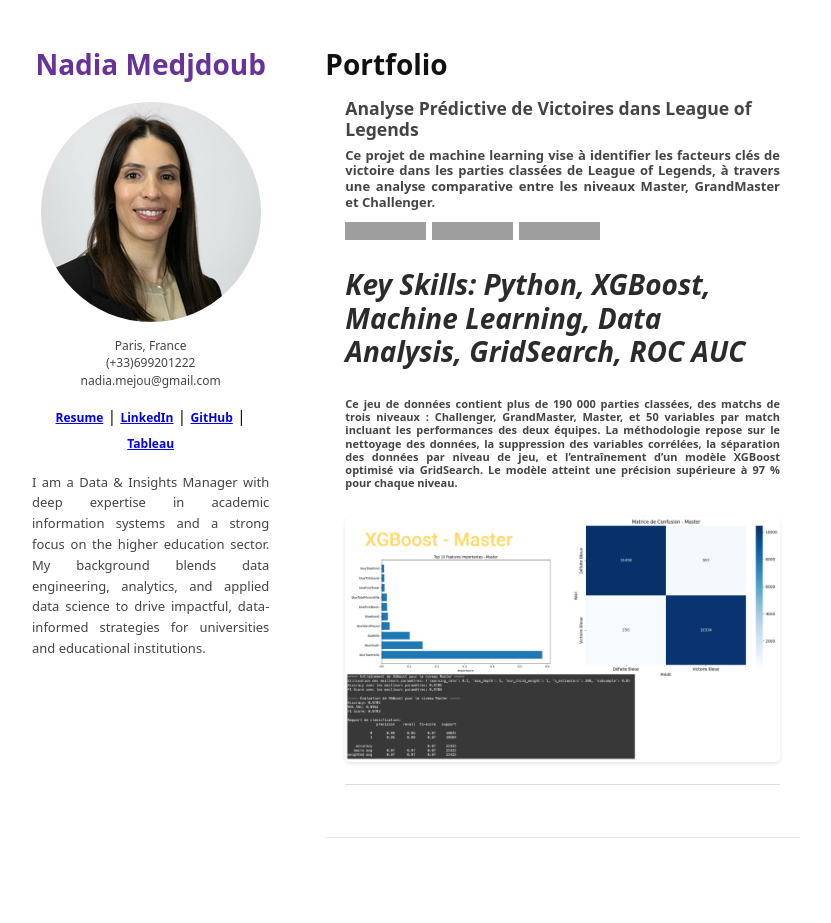
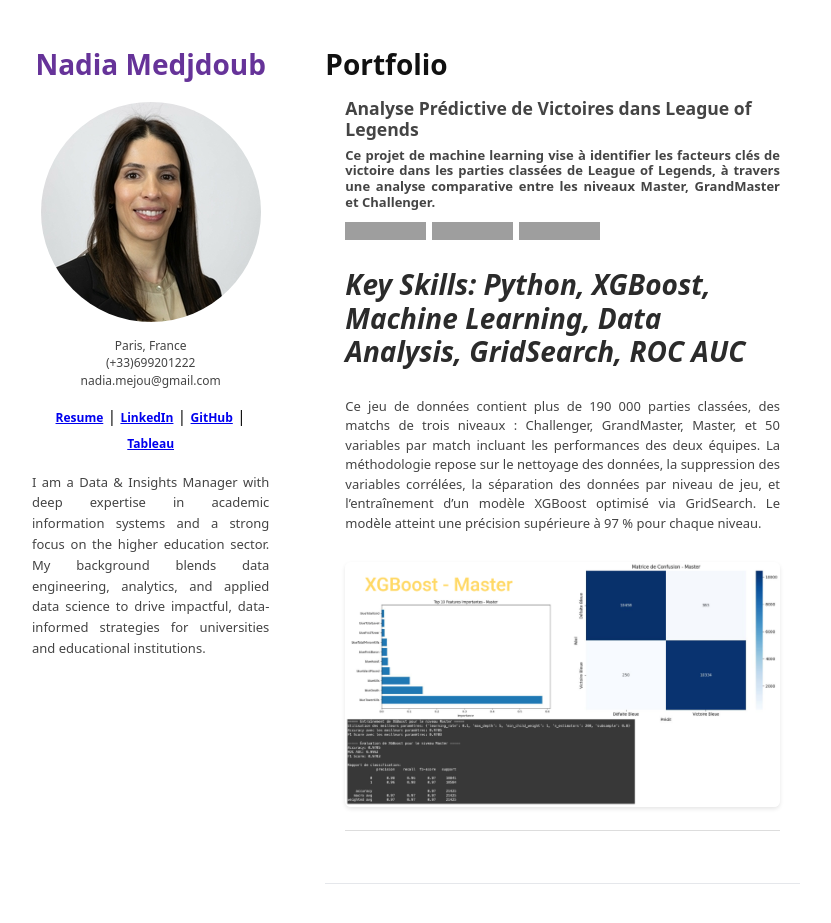
Before and after one commit to namejou/namejou.github.io, a Jekyll site: the page built from index.md, in a window 1280 px wide and 948 px high. Shown: the top 923 px of the window, without its empty margins (224-1055 px from the left). Built offline with Jekyll 4.4.1, drawn with Linux system fonts in a browser that asks for light colours; our own code applies the rules of GitHub Pages for plain Markdown files; grey boxes are pictures that could not be loaded.

Commit message:
Update site.css

```diff
--- a/assets/css/site.css
+++ b/assets/css/site.css
@@ -91,9 +91,11 @@ body {
 
 .project-card .project-summary {
   color: #444;
+  font-size: 13px;
+  font-weight: normal;        /* ← corrige le gras */
+  text-align: justify;
+  line-height: 1.5;
   margin: 8px 0 12px;
-  font-size: 11px;
-  text-align: justify;
 }
 
 .project-card .project-summary ul {
```
